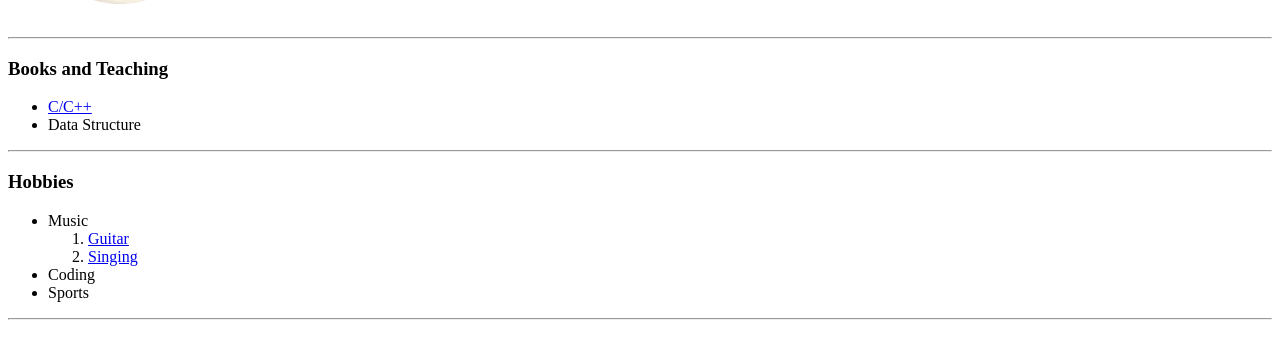
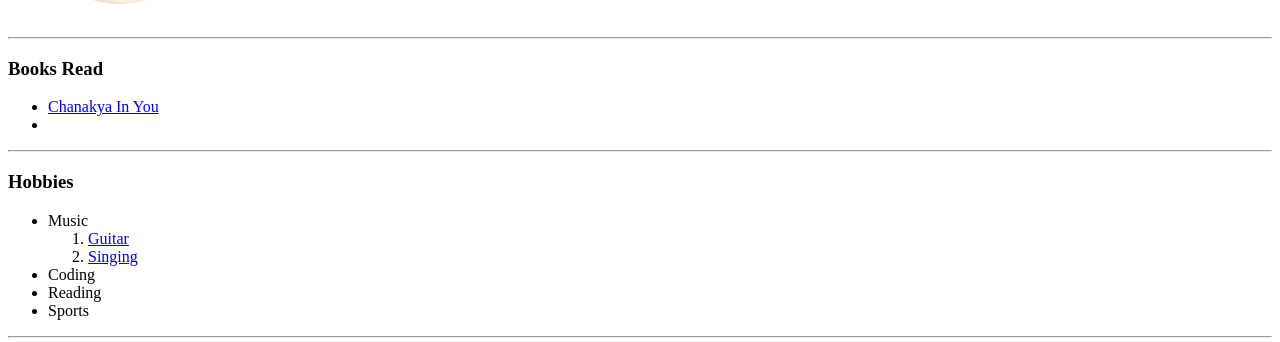
Before and after one commit to Hirean/CV, a plain HTML site: page index.html in a window 1280 px wide. Shown: the part 510-852 px from the top of the page. Drawn offline with Linux system fonts and the light colour scheme.

Commit message:
Update index.html

```diff
--- a/index.html
+++ b/index.html
@@ -19,11 +19,11 @@
  </tr>
 </table>
  <hr>
- <h3>Books and Teaching</h3>
+ <h3>Books Read</h3>
   <p>
     <ul>
-      <li><a href="https://en.wikipedia.org/wiki/C_(programming_language)">C/C++</a></li>
-      <li>Data Structure</li>
+      <li><a href="https://www.amazon.com/Chanakya-You-Radhakrishnan-Pillai/dp/8184956606">Chanakya In You</a></li>
+      <li></li>
     </ul>
     <hr>
   <h3>Hobbies</h3>
@@ -35,6 +35,7 @@
          <li><a href="https://www.youtube.com/watch?v=X_BUcFoU9y8">Singing</a></li>
          </ol>
         <li>Coding</li>
+           <li>Reading</li>
         <li>Sports</li>
       </ul>
    </p>
@@ -64,6 +65,7 @@
           <tr>
             <td>c/c++ ⭐⭐⭐</td>
             <td>Data structure ⭐⭐</td>
+                <td>Java(SE) ⭐⭐</td>
           </tr>
           <tr>
             <td>Guitar ⭐</td>
```
